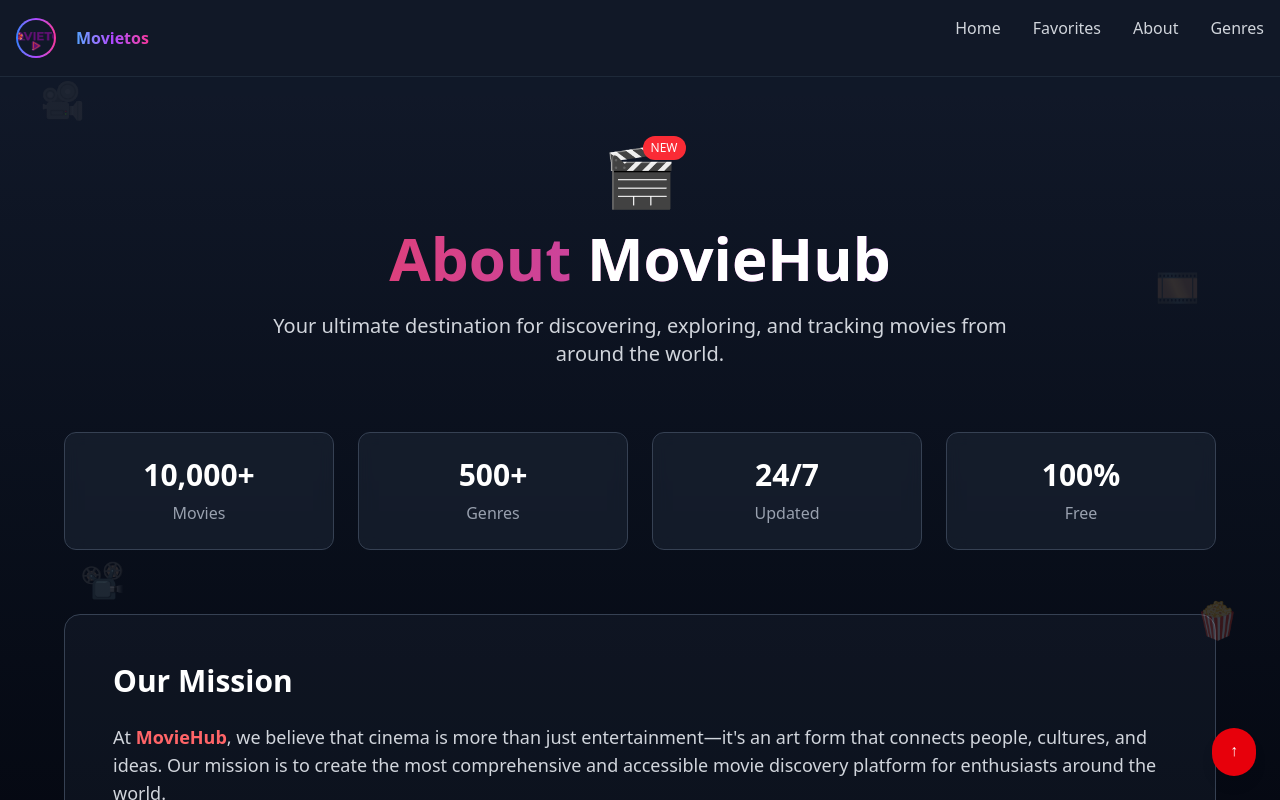
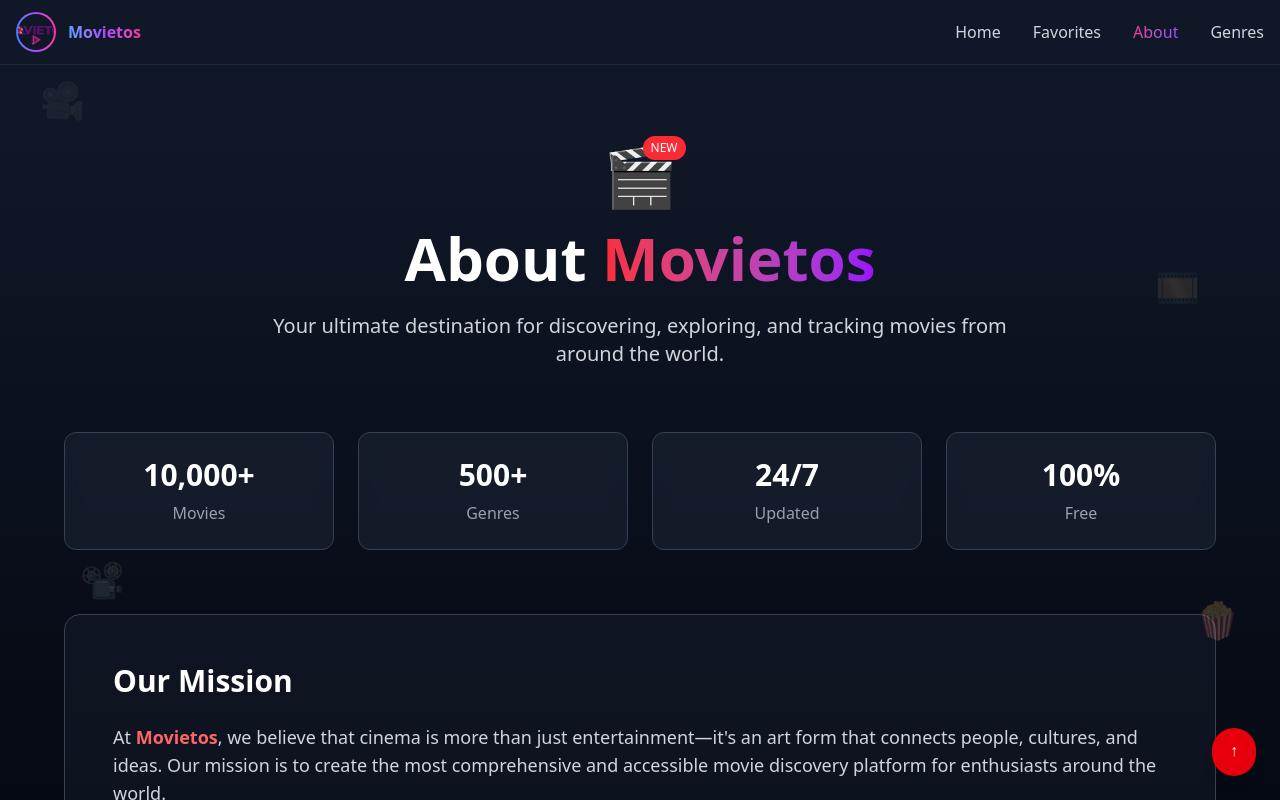
Before and after one commit to ahmaddhisham/Movietos, a React (Vite) app: page /about in a window 1280 px wide. Shown: the top 800 px of the page. Built offline with nearby package versions, Linux system fonts and the light colour scheme.

Commit message:
fixing hero + navbar

```diff
--- a/package.json
+++ b/package.json
@@ -11,6 +11,7 @@
   },
   "dependencies": {
     "@tailwindcss/vite": "^4.1.18",
+    "lucide-react": "^0.562.0",
     "prop-types": "^15.8.1",
     "react": "^19.0.0",
     "react-dom": "^19.0.0",
--- a/src/components/Footer.jsx
+++ b/src/components/Footer.jsx
@@ -44,7 +44,7 @@ const Footer = () => {
           <div className="space-y-4">
             <div className="flex items-center gap-2">
               <span className="text-3xl">🎬</span>
-              <span className="text-2xl font-bold text-white">MovieHub</span>
+              <span className="text-2xl font-bold bg-clip-text text-transparent bg-linear-to-r from-blue-500 to-purple-700">Movietos</span>
             </div>
             <p className="text-gray-400 text-sm">
               Discover your next favorite movie. Browse thousands of films, track your favorites, and stay updated with the latest releases.
--- a/src/components/Hero.jsx
+++ b/src/components/Hero.jsx
@@ -1,25 +1,184 @@
+import { useState, useEffect } from 'react';
+import { Play, Info, Star, Calendar, Clock, Users } from 'lucide-react';
+
 function Hero({ movie }) {
+  const [isLoaded, setIsLoaded] = useState(false);
+  const [imageError, setImageError] = useState(false);
+
+  useEffect(() => {
+    setIsLoaded(false);
+    setImageError(false);
+  }, [movie]);
+
+  // Format runtime from minutes to hours and minutes
+  const formatRuntime = (minutes) => {
+    if (!minutes) return 'N/A';
+    const hours = Math.floor(minutes / 60);
+    const mins = minutes % 60;
+    return `${hours}h ${mins}m`;
+  };
+
+  // Format release date
+  const formatDate = (dateString) => {
+    if (!dateString) return 'Coming Soon';
+    return new Date(dateString).toLocaleDateString('en-US', {
+      year: 'numeric',
+      month: 'long',
+      day: 'numeric'
+    });
+  };
+
+  // Calculate gradient based on rating
+  const getRatingColor = (rating) => {
+    if (rating >= 8) return 'from-green-500 to-emerald-600';
+    if (rating >= 6.5) return 'from-yellow-500 to-amber-600';
+    return 'from-red-500 to-rose-600';
+  };
+
+  // Fallback image in case backdrop_path is not available
+  const getImageUrl = () => {
+    if (!movie.backdrop_path || imageError) {
+      return 'https://images.unsplash.com/photo-1535016120720-40c646be5580?ixlib=rb-4.0.3&auto=format&fit=crop&w=2070&q=80';
+    }
+    return `https://image.tmdb.org/t/p/original${movie.backdrop_path}`;
+  };
+
   return (
-    <section className="relative mb-24 h-[65vh] overflow-hidden rounded-2xl">
-      <img
-        src={`https://image.tmdb.org/t/p/original${movie.backdrop_path}`}
-        alt={movie.title}
-        className="absolute inset-0 h-full w-full object-cover"
-      />
+    <section className="relative mb-24 mt-0 h-[85vh] min-h-[600px] overflow-hidden rounded-b-3xl shadow-2xl">
+      {/* Background Image with Loading State */}
+      <div className="absolute inset-0 mt-0">
+        {/* Main Background Image */}
+        <img
+          src={getImageUrl()}
+          alt={movie.title || 'Movie backdrop'}
+          className={`absolute inset-0 h-full w-full object-cover transition-opacity duration-700 ${
+            isLoaded ? 'opacity-100' : 'opacity-0'
+          }`}
+          loading="eager"
+          onLoad={() => setIsLoaded(true)}
+          onError={() => {
+            console.error('Failed to load image:', movie.backdrop_path);
+            setImageError(true);
+            setIsLoaded(true); // Still show the fallback
+          }}
+        />
 
-      <div className="absolute inset-0 bg-gradient-to-r from-black via-black/70 to-transparent" />
+        {/* Fallback/Loading Background */}
+        <div className={`absolute inset-0 bg-gradient-to-br from-gray-900 to-gray-800 transition-opacity duration-700 ${
+          isLoaded ? 'opacity-0' : 'opacity-100'
+        }`} />
 
-      <div className="relative z-10 flex h-full max-w-2xl flex-col justify-center px-8">
-        <h1 className="mb-4 text-4xl font-bold md:text-5xl">
-          {movie.title}
-        </h1>
-        <p className="mb-6 text-gray-300 line-clamp-3">
-          {movie.overview}
-        </p>
-        <span className="text-sm text-gray-400">
-          ⭐ {movie.vote_average.toFixed(1)}
-        </span>
+        {/* Loading Skeleton */}
+        {!isLoaded && !imageError && (
+          <div className="absolute inset-0 flex items-center justify-center">
+            <div className="h-12 w-12 animate-spin rounded-full border-4 border-white/30 border-t-white" />
+          </div>
+        )}
+
+        {/* Blurred Background Layer */}
+        <div
+          className="absolute inset-0 bg-cover bg-center blur-3xl opacity-20 scale-110"
+          style={{
+            backgroundImage: `url(${getImageUrl()})`
+          }}
+        />
       </div>
+
+      {/* Enhanced Gradient Overlay */}
+      <div className="absolute inset-0 bg-gradient-to-t from-black via-black/50 to-transparent" />
+
+
+      {/* Content Container */}
+      <div className="relative z-10 flex h-full items-center px-4 sm:px-8 lg:px-16">
+        <div className="max-w-4xl">
+          {/* Movie Metadata Badges */}
+          <div className="mb-6 flex flex-wrap items-center gap-4">
+            <div className="flex items-center gap-2">
+              <div className={`flex items-center gap-1 rounded-full bg-gradient-to-r ${getRatingColor(movie.vote_average)} px-4 py-2 font-semibold text-white`}>
+                <Star className="h-4 w-4 fill-current" />
+                <span>{movie.vote_average?.toFixed(1) || 'N/A'}</span>
+              </div>
+              <span className="text-sm text-gray-300">/10</span>
+            </div>
+
+            {movie.release_date && (
+              <div className="flex items-center gap-2 rounded-full bg-black/40 px-4 py-2 backdrop-blur-sm">
+                <Calendar className="h-4 w-4 text-gray-300" />
+                <span className="text-sm text-gray-300">{formatDate(movie.release_date)}</span>
+              </div>
+            )}
+
+            {movie.runtime && (
+              <div className="flex items-center gap-2 rounded-full bg-black/40 px-4 py-2 backdrop-blur-sm">
+                <Clock className="h-4 w-4 text-gray-300" />
+                <span className="text-sm text-gray-300">{formatRuntime(movie.runtime)}</span>
+              </div>
+            )}
+
+            {movie.vote_count && (
+              <div className="flex items-center gap-2 rounded-full bg-black/40 px-4 py-2 backdrop-blur-sm">
+                <Users className="h-4 w-4 text-gray-300" />
+                <span className="text-sm text-gray-300">{movie.vote_count.toLocaleString()} votes</span>
+              </div>
+            )}
+          </div>
+
+          {/* Movie Title */}
+          <h1 className="mb-4 text-5xl font-bold leading-tight tracking-tight md:text-6xl lg:text-7xl">
+            <span className="bg-gradient-to-r from-white to-gray-300 bg-clip-text text-transparent">
+              {movie.title || 'Untitled Movie'}
+            </span>
+          </h1>
+
+          {/* Tagline */}
+          {movie.tagline && (
+            <p className="mb-6 text-xl font-light text-gray-300 italic">
+              "{movie.tagline}"
+            </p>
+          )}
+
+          {/* Overview */}
+          <p className="mb-8 max-w-2xl text-lg text-gray-200 leading-relaxed line-clamp-4">
+            {movie.overview || 'No description available.'}
+          </p>
+
+          {/* Genres */}
+          {movie.genres && movie.genres.length > 0 ? (
+            <div className="mb-8 flex flex-wrap gap-2">
+              {movie.genres.map((genre) => (
+                <span
+                  key={genre.id}
+                  className="rounded-full border border-white/20 bg-white/10 px-4 py-2 text-sm text-white backdrop-blur-sm transition-colors hover:bg-white/20"
+                >
+                  {genre.name}
+                </span>
+              ))}
+            </div>
+          ) : movie.genre_ids ? (
+            <div className="mb-8 flex flex-wrap gap-2">
+              <span className="rounded-full border border-white/20 bg-white/10 px-4 py-2 text-sm text-white backdrop-blur-sm">
+                Movie
+              </span>
+            </div>
+          ) : null}
+
+          {/* Action Buttons */}
+          <div className="flex flex-wrap gap-4">
+            <button className="group flex items-center gap-3 rounded-full bg-white px-8 py-4 font-semibold text-black transition-all hover:bg-gray-200 hover:scale-105 active:scale-95">
+              <Play className="h-5 w-5 transition-transform group-hover:scale-110" />
+              <span>Watch Trailer</span>
+            </button>
+
+            <button className="group flex items-center gap-3 rounded-full border border-white/30 bg-black/40 px-8 py-4 font-semibold text-white backdrop-blur-sm transition-all hover:bg-black/60 hover:border-white/50">
+              <Info className="h-5 w-5" />
+              <span>More Info</span>
+            </button>
+          </div>
+        </div>
+      </div>
+
+      {/* Bottom Gradient Fade */}
+      <div className="absolute bottom-0 left-0 right-0 h-32 bg-gradient-to-t from-black to-transparent" />
     </section>
   );
 }
--- a/src/components/NavBar.jsx
+++ b/src/components/NavBar.jsx
@@ -1,28 +1,48 @@
 import { useState } from "react";
-import { Link } from "react-router-dom";
+import { Link, NavLink } from "react-router-dom";
 
 function NavBar() {
   const [open, setOpen] = useState(false);
 
+  const navLinkClasses = ({ isActive }) =>
+    `
+      flex items-center justify-center
+      w-full md:w-auto
+      px-4 py-3 md:px-0 md:py-0
+      transition-colors duration-300
+      ${
+        isActive
+          ? "text-transparent bg-clip-text bg-gradient-to-r from-pink-500 to-violet-500"
+          : "text-gray-300 hover:bg-gray-700 hover:text-purple-600 md:hover:bg-transparent md:hover:text-transparent md:hover:bg-clip-text md:hover:bg-gradient-to-r md:hover:from-pink-500 md:hover:to-violet-500"
+      }
+    `;
+
   return (
-    <nav className="fixed top-0 left-0 right-0 z-[100] w-full border-b border-gray-800 bg-gray-900" style={{ position: 'fixed', top: 0, left: 0, right: 0, zIndex: 100, width: '100%', display: 'block' }}>
-      <div className="mx-auto flex max-w-7xl flex-wrap items-center justify-between px-4 py-4">
+    <nav className="fixed top-0 left-0 right-0 z-[100] border-b border-gray-800 bg-gray-900">
+      <div className="relative mx-auto flex h-16 max-w-7xl items-center justify-between px-4">
         {/* Logo */}
-        <Link to="/" className="flex items-center gap-3 group" aria-label="Go to homepage">
+        <Link
+          to="/"
+          className="flex items-center gap-3 group"
+          aria-label="Go to homepage"
+          onClick={() => setOpen(false)}
+        >
           <div className="rounded-full p-[2px] bg-gradient-to-r from-blue-500 via-purple-500 to-pink-500">
             <img
               src="/movietos-logo.png"
-              className="h-9 w-9 rounded-full bg-gray-900 object-cover transition-transform duration-200 transform group-hover:scale-105"
               alt="Movietos logo"
+              className="h-9 w-9 rounded-full bg-gray-900 object-cover transition-transform duration-200 group-hover:scale-105"
             />
           </div>
-          <span className="hidden md:inline-block ml-2 font-semibold bg-clip-text text-transparent bg-gradient-to-r from-blue-400 via-purple-500 to-pink-500">Movietos</span>
+          <span className="hidden md:inline-block font-semibold leading-none bg-clip-text text-transparent bg-gradient-to-r from-blue-400 via-purple-500 to-pink-500">
+            Movietos
+          </span>
         </Link>
 
         {/* Mobile menu button */}
         <button
-          onClick={() => setOpen(!open)}
-          className="inline-flex h-10 w-10 items-center justify-center rounded-lg text-gray-400 hover:bg-gray-800 hover:text-white focus:outline-none md:hidden"
+          onClick={() => setOpen((prev) => !prev)}
+          className="md:hidden inline-flex h-10 w-10 items-center justify-center rounded-lg text-gray-400 hover:bg-gray-800 hover:text-white focus:outline-none"
           aria-label="Toggle menu"
         >
           <svg
@@ -42,43 +62,37 @@ function NavBar() {
 
         {/* Links */}
         <div
-          className={`w-full md:block md:w-auto ${
-            open ? "block" : "hidden"
-          }`}
+          className={`
+            ${open ? "block" : "hidden"}
+            absolute left-0 right-0 top-full
+            md:static md:block
+          `}
         >
-          <ul className="mt-4 flex flex-col rounded-lg border border-gray-800 bg-gray-800 p-4 md:mt-0 md:flex-row md:gap-8 md:border-0 md:bg-transparent md:p-0">
-            <li>
-              <Link
-                to="/"
-                className="block rounded px-3 py-2 text-gray-300 hover:bg-gray-700 hover:text-purple-600 transition-colors duration-300 md:p-0 md:hover:bg-transparent md:hover:text-transparent md:hover:bg-clip-text md:hover:bg-gradient-to-r md:hover:from-pink-500 md:hover:to-violet-500"
-              >
-                Home
-              </Link>
-            </li>
-            <li>
-              <Link
-                to="/favorites"
-                className="block rounded px-3 py-2 text-gray-300 hover:bg-gray-700 hover:text-purple-600 transition-colors duration-300 md:p-0 md:hover:bg-transparent md:hover:text-transparent md:hover:bg-clip-text md:hover:bg-gradient-to-r md:hover:from-pink-500 md:hover:to-violet-500"
-              >
-                Favorites
-              </Link>
-            </li>
-            <li>
-              <Link
-                to="/about"
-                className="block rounded px-3 py-2 text-gray-300 hover:bg-gray-700 hover:text-purple-600 transition-colors duration-300 md:p-0 md:hover:bg-transparent md:hover:text-transparent md:hover:bg-clip-text md:hover:bg-gradient-to-r md:hover:from-pink-500 md:hover:to-violet-500"
-              >
-                About
-              </Link>
-            </li>
-            <li>
-              <Link
-                to="/genres"
-                className="block rounded px-3 py-2 text-gray-300 hover:bg-gray-700 hover:text-purple-600 transition-colors duration-300 md:p-0 md:hover:bg-transparent md:hover:text-transparent md:hover:bg-clip-text md:hover:bg-gradient-to-r md:hover:from-pink-500 md:hover:to-violet-500"
-              >
-                Genres
-              </Link>
-            </li>
+          <ul
+            className="
+              m-0 list-none
+              flex flex-col items-center
+              bg-gray-900 border-t border-gray-800
+              md:flex-row md:gap-8 md:border-0 md:bg-transparent
+            "
+          >
+            {[
+              { to: "/", label: "Home", end: true },
+              { to: "/favorites", label: "Favorites" },
+              { to: "/about", label: "About" },
+              { to: "/genres", label: "Genres" },
+            ].map(({ to, label, end }) => (
+              <li key={label} className="w-full md:w-auto">
+                <NavLink
+                  to={to}
+                  end={end}
+                  onClick={() => setOpen(false)}
+                  className={navLinkClasses}
+                >
+                  {label}
+                </NavLink>
+              </li>
+            ))}
           </ul>
         </div>
       </div>
@@ -87,40 +101,3 @@ function NavBar() {
 }
 
 export default NavBar;
-
-// Ensure navbar is always visible on mobile
-if (typeof document !== 'undefined' && !document.getElementById('navbar-fix-style')) {
-  const style = document.createElement('style');
-  style.id = 'navbar-fix-style';
-  style.textContent = `
-    nav {
-      position: fixed !important;
-      top: 0 !important;
-      left: 0 !important;
-      right: 0 !important;
-      z-index: 100 !important;
-      width: 100% !important;
-      display: block !important;
-      visibility: visible !important;
-      opacity: 1 !important;
-      background-color: #111827 !important;
-    }
-    @media (max-width: 768px) {
-      nav {
-        z-index: 100 !important;
-        position: fixed !important;
-        top: 0 !important;
-        left: 0 !important;
-        right: 0 !important;
-        display: block !important;
-        visibility: visible !important;
-        opacity: 1 !important;
-      }
-      /* Ensure pages don't cover navbar */
-      body > div > div {
-        position: relative;
-      }
-    }
-  `;
-  document.head.appendChild(style);
-}
--- a/src/pages/About.jsx
+++ b/src/pages/About.jsx
@@ -65,8 +65,8 @@ const About = () => {
               </div>
             </div>
 
-            <h1 className="text-5xl md:text-6xl font-bold mb-6 bg-clip-text text-transparent bg-gradient-to-r from-red-500 to-purple-600">
-              About <span className="text-white">MovieHub</span>
+            <h1 className="text-5xl md:text-6xl font-bold mb-6 ">
+              About <span className=" bg-clip-text text-transparent bg-gradient-to-r from-red-500 to-purple-600">Movietos</span>
             </h1>
 
             <p className="text-xl text-gray-300 max-w-3xl mx-auto">
@@ -92,7 +92,7 @@ const About = () => {
             <h2 className="text-3xl font-bold mb-6">Our Mission</h2>
             <div className="space-y-4">
               <p className="text-lg text-gray-300">
-                At <span className="font-bold text-red-400">MovieHub</span>, we believe that cinema is more than just entertainment—it's an art form that connects people, cultures, and ideas. Our mission is to create the most comprehensive and accessible movie discovery platform for enthusiasts around the world.
+                At <span className="font-bold text-red-400">Movietos</span>, we believe that cinema is more than just entertainment—it's an art form that connects people, cultures, and ideas. Our mission is to create the most comprehensive and accessible movie discovery platform for enthusiasts around the world.
               </p>
               <p className="text-lg text-gray-300">
                 We combine cutting-edge technology with a deep love for film to deliver an experience that helps you find your next favorite movie, whether you're looking for the latest blockbuster or a hidden gem.
@@ -102,7 +102,7 @@ const About = () => {
 
           {/* Features Grid */}
           <div className="mb-16">
-            <h2 className="text-3xl font-bold text-center mb-12">Why Choose MovieHub?</h2>
+            <h2 className="text-3xl font-bold text-center mb-12 ">Why Choose <span className="bg-clip-text text-transparent bg-gradient-to-r from-red-500 to-purple-600">Movietos</span> ?</h2>
             <div className="grid grid-cols-1 md:grid-cols-2 lg:grid-cols-3 gap-6">
               {features.map((feature, index) => (
                 <div
@@ -141,7 +141,7 @@ const About = () => {
           <div className="text-center">
             <h2 className="text-3xl font-bold mb-6">Join Our Community</h2>
             <p className="text-xl text-gray-300 mb-8 max-w-2xl mx-auto">
-              MovieHub is built by movie lovers, for movie lovers. Join thousands of users who have transformed their movie-watching experience.
+               <span className="bg-clip-text text-transparent bg-gradient-to-r from-red-500 to-purple-600">Movietos</span> is built by movie lovers, for movie lovers. Join thousands of users who have transformed their movie-watching experience.
             </p>
 
             <div className="flex flex-col sm:flex-row gap-4 justify-center mb-12">
```
Also changed, not shown: src/pages/Home.jsx (+4 -4 lines), 1 other file (tests, documents, lock files or other folders).
